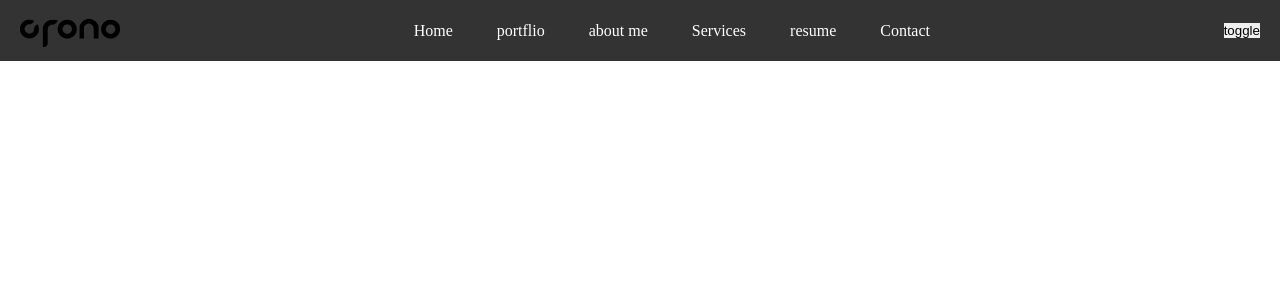
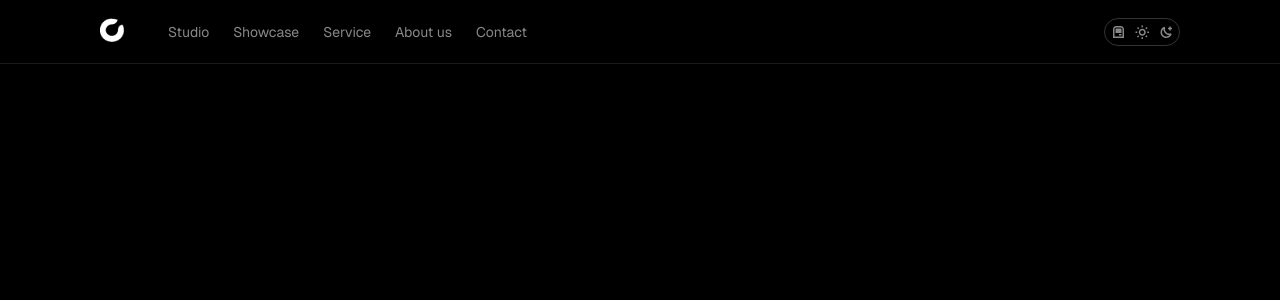
Before and after one commit to Adam1048596/crono, a React (Vite) app: page / in a window 1280 px wide. Shown: the top 300 px of the page. Built offline with nearby package versions, Linux system fonts and the light colour scheme.

Commit message:
finishing navbar frontend

```diff
--- a/src/components/navbar/navbar.jsx
+++ b/src/components/navbar/navbar.jsx
@@ -1,24 +1,13 @@
 import './navbar.scss';
-import cronoLogo from '../../assets/crono-black-logo.png';
+import cronoLogo from '../../assets/navbar-white-logo.png';
 
-// navbar component
-const NavBar = () => {
-  const className = "navbar";
-  return (
-    <div className={className}>
-      <Logo />
-      <Nav />
-      <ThemeToggle />
-    </div>
-  );
-}
 // logo component
 const Logo = () => {
   const className = "logo";
   return (
     <a
-      href=""
-      className={className}>
+    href=""
+    className={className}>
     <img src={cronoLogo} alt="" />
     </a>
   );
@@ -28,21 +17,102 @@ const Nav = () => {
   const className = "nav";
   return (
     <ul className={className}>
-      <li><a href="">Home</a></li>
-      <li><a href="">portflio</a></li>
-      <li><a href="">about me</a></li>
-      <li><a href="">Services</a></li>
-      <li><a href="">resume</a></li>
-      <li><a href="">Contact</a></li>
+      <li><a href="#">Studio</a></li>
+      <li><a href="#">Showcase</a></li>
+      <li><a href="#">Service</a></li>
+      <li><a href="#">About us</a></li>
+      <li><a href="#">Contact</a></li>
     </ul>
   );
 }
+// switch light & dark mode component
 const ThemeToggle = () => {
   const className = "theme-toggle";
-  return <button className={className}>toggle</button>
+  return(
+    <div className={className}>
+      <svg className="iconAdd"
+      data-testid="geist-icon"
+      height="16"
+      width="16"
+      viewBox="0 0 16 16"
+      strokeLinejoin="round"
+      xmlns="http://www.w3.org/2000/svg"
+      >
+      <path
+      fillRule="evenodd"
+      clipRule="evenodd"
+      d="M0.5 3.25C0.5 1.45507 1.95507 0 3.75 0H8.25C10.0449 0 11.5 1.45507 11.5 3.25V11.25V12H10.75H1.25H0.5V11.25V3.25ZM3.75 1.5C2.7835
+      1.5 2 2.2835 2 3.25V10.5H10V3.25C10 2.2835 9.2165 1.5 8.25 1.5H3.75ZM3 3.5C3 2.94772 3.44772 2.5 4 2.5H8C8.55228 2.5 9 2.94772 9
+      3.5V7H3V3.5ZM6.5 9.5H9V8H6.5V9.5Z"
+      fill="currentColor"
+      transform="translate(2.5, 2)"
+      />
+      </svg>
+      <svg className="iconLight"
+      data-testid="geist-icon"
+      height="16"
+      width="16"
+      strokeLinejoin="round"
+      viewBox="0 0 16 16"
+      xmlns="http://www.w3.org/2000/svg"
+      >
+      <path
+      fillRule="evenodd"
+      clipRule="evenodd"
+      d="M7.75 1V0.25H6.25V1V1.25V2H7.75V1.25V1ZM7 9C8.10457 9 9 8.10457 9 7C9 5.89543
+      8.10457 5 7 5C5.89543 5 5 5.89543 5 7C5 8.10457 5.89543 9 7 9ZM7 10.5C8.933 10.5 10.5
+      8.933 10.5 7C10.5 5.067 8.933 3.5 7 3.5C5.067 3.5 3.5 5.067 3.5 7C3.5 8.933 5.067 10.5
+      7 10.5ZM7.75 12V12.75V13V13.75H6.25V13V12.75V12H7.75ZM12 6.25H12.75H13H13.75V7.75H13H12.75H12V6.25ZM1
+      6.25H0.25V7.75H1H1.25H2V6.25H1.25H1ZM10.0052 2.93414L10.5355 2.40381L10.7123 2.22703L11.2426
+      1.6967L12.3033 2.75736L11.773 3.28769L11.5962 3.46447L11.0659 3.9948L10.0052 2.93414ZM2.22703
+      10.7123L1.6967 11.2426L2.75736 12.3033L3.28769 11.773L3.46447 11.5962L3.9948 11.0659L2.93414
+      10.0052L2.40381 10.5355L2.22703 10.7123ZM2.93414 3.9948L2.40381 3.46447L2.22703 3.28769L1.6967
+      2.75736L2.75736 1.6967L3.28769 2.22703L3.46447 2.40381L3.9948 2.93414L2.93414 3.9948ZM10.7123
+      11.773L11.2426 12.3033L12.3033 11.2426L11.773 10.7123L11.5962 10.5355L11.0659 10.0052L10.0052
+      11.0659L10.5355 11.5962L10.7123 11.773Z"
+      fill="currentColor"
+      transform="translate(1.25, 1.25)"
+      />
+      </svg>
+      <svg className="iconDark"
+      data-testid="geist-icon"
+      height="16"
+      width="16"
+      strokeLinejoin="round"
+      viewBox="0 0 16 16"
+      xmlns="http://www.w3.org/2000/svg"
+      >
+      <path
+      fillRule="evenodd"
+      clipRule="evenodd"
+      d="M10.5 0.25V1V1.5H11L11.75 1.5V3H11H10.5V3.5V4.25H9V3.5V3H8.5H7.75V1.5H8.5H9V1V0.25H10.5ZM3.25514
+      2.75496C2.33413 3.53491 1.75 4.69972 1.75 6C1.75 8.34721 3.65279 10.25 6 10.25C7.30029 10.25 8.4651
+      9.66587 9.24505 8.74485C9.16377 8.74827 9.08207 8.74999 9 8.74999C5.82436 8.74999 3.25 6.17563 3.25
+      2.99999C3.25 2.91792 3.25172 2.83623 3.25514 2.75496ZM0.25 6C0.25 3.51072 1.83142 1.39271 4.042
+      0.592193L5.00256 1.55275C4.83933 2.00347 4.75 2.49047 4.75 2.99999C4.75 5.3472 6.65279 7.24999 9
+      7.24999C9.50953 7.24999 9.99653 7.16065 10.4473 6.99743L11.4078 7.95798C10.6073 10.1686 8.48929 11.75
+      6 11.75C2.82436 11.75 0.25 9.17564 0.25 6Z"
+      fill="currentColor"
+      transform="translate(2.25, 2.25)"
+      />
+      </svg>
+    </div>
+  )
 }
-
-
-
-
+// navbar component
+const NavBar = () => {
+  const className = "navbar";
+  const sticky = "container";
+  return (
+    <div className={sticky}>
+      <div className={className}>
+        <div className="left-group">
+          <Logo />
+          <Nav />
+        </div>
+        <ThemeToggle />
+      </div>
+    </div>
+  );
+}
 export default NavBar
--- a/src/components/navbar/navbar.scss
+++ b/src/components/navbar/navbar.scss
@@ -1,36 +1,57 @@
+//navbar styles file
+.container{
+  position: sticky;
+  top: 0;
+  background: rgb(0 0 0 / 80%);
+  box-shadow: inset 0 -1px 0 0 rgb(255 255 255 / 10%);
   .navbar {
+    @media (max-width: 500px) {   padding: 0 15px; }
     display: flex;
+    flex-wrap: wrap;
     justify-content: space-between;
     align-items: center;
-  padding: 10px 20px;
-  background-color: #333;
-  .logo {
-    img {
-      width: 10vw;
-      max-width: 100px;
-      min-width: 80px;
-      height: auto;
-    }
-  }
+    height: 64px;
+    padding: 0 100px;
+    // logo and nav are grouped on the left
+    .left-group{ display: flex; align-items: center; gap: 44px; }
+
+    // logo styles
+    .logo { img { width: 24px; height: auto; } }
+
+    //navigation styles
     .nav {
+      @media (max-width: 500px) { display: none; }
       display: flex;
-    gap: 20px;
+      gap: 24px;
       list-style: none;
       li {
         a {
-        color: white;
           text-decoration: none;
-        font-weight: 500;
-        padding: 8px 12px;
-        border-radius: 4px;
-        transition: background-color 0.3s ease;
+          font-family: 'Geist';
+          color: #888888;
+          font-weight: 400;
+          font-size: 14px;
+          transition: color .17s ease;
+          &:hover { color: #fff; }
+        }
+      }
+    }
 
-        &:hover,
-        &:focus {
-          background-color: #555;  // subtle hover effect
+    // switch light & dark mode component
+    .theme-toggle {
+      display: flex;
+      gap: 8px;
+      justify-content: center;
+      align-items: center;
+      border-radius: 9999px;
+      border: 1px solid rgba(255, 255, 255, 0.2);
+      padding: 5px 5px 5px 5px;
+      .iconLight,
+      .iconDark,
+      .iconAdd{
+        color: #888888;
+        &:hover { color: #fff; opacity: .8; }
       }
     }
   }
 }
-  .theme-toggle{}
-}
--- a/src/fonts.scss
+++ b/src/fonts.scss
@@ -1,9 +1,9 @@
-@font-face { font-family: 'Geist'; src: url('../assets/fonts/Geist-Black.ttf') format('truetype'); font-weight: 900; font-style: normal; }
-@font-face { font-family: 'Geist'; src: url('../assets/fonts/Geist-ExtraBold.ttf') format('truetype'); font-weight: 800; font-style: normal; }
-@font-face { font-family: 'Geist'; src: url('../assets/fonts/Geist-Bold.ttf') format('truetype'); font-weight: 700; font-style: normal; }
-@font-face { font-family: 'Geist'; src: url('../assets/fonts/Geist-SemiBold.ttf') format('truetype'); font-weight: 600; font-style: normal; }
-@font-face { font-family: 'Geist'; src: url('../assets/fonts/Geist-Medium.ttf') format('truetype'); font-weight: 500; font-style: normal; }
-@font-face { font-family: 'Geist'; src: url('../assets/fonts/Geist-Regular.ttf') format('truetype'); font-weight: 400; font-style: normal; }
-@font-face { font-family: 'Geist'; src: url('../assets/fonts/Geist-Light.ttf') format('truetype'); font-weight: 300; font-style: normal; }
-@font-face { font-family: 'Geist'; src: url('../assets/fonts/Geist-ExtraLight.ttf') format('truetype'); font-weight: 200; font-style: normal; }
-@font-face { font-family: 'Geist'; src: url('../assets/fonts/Geist-Thin.ttf') format('truetype'); font-weight: 100; font-style: normal; }
+@font-face { font-family: 'Geist'; src: url('./assets/fonts/Geist-Thin.ttf') format('truetype'); font-weight: 100; font-style: normal; }
+@font-face { font-family: 'Geist'; src: url('./assets/fonts/Geist-ExtraLight.ttf') format('truetype'); font-weight: 200; font-style: normal; }
+@font-face { font-family: 'Geist'; src: url('./assets/fonts/Geist-Light.ttf') format('truetype'); font-weight: 300; font-style: normal; }
+@font-face { font-family: 'Geist'; src: url('./assets/fonts/Geist-Regular.ttf') format('truetype'); font-weight: 400; font-style: normal; }
+@font-face { font-family: 'Geist'; src: url('./assets/fonts/Geist-Medium.ttf') format('truetype'); font-weight: 500; font-style: normal; }
+@font-face { font-family: 'Geist'; src: url('./assets/fonts/Geist-SemiBold.ttf') format('truetype'); font-weight: 600; font-style: normal; }
+@font-face { font-family: 'Geist'; src: url('./assets/fonts/Geist-Bold.ttf') format('truetype'); font-weight: 700; font-style: normal; }
+@font-face { font-family: 'Geist'; src: url('./assets/fonts/Geist-ExtraBold.ttf') format('truetype'); font-weight: 800; font-style: normal; }
+@font-face { font-family: 'Geist'; src: url('./assets/fonts/Geist-Black.ttf') format('truetype'); font-weight: 900; font-style: normal; }
--- a/src/index.scss
+++ b/src/index.scss
@@ -1,6 +1,6 @@
 * { margin: 0; padding: 0; border: 0 }
 html { width: 100%; height: 100%; overflow: hidden; }
-body { width: 100%; height: 100%; }
+body { width: 100%; height: 100%; background-color: #000;}
 ul,ol { list-style: none }
 a:hover { text-decoration: none }
 a { text-decoration: none }
```
Also changed, not shown: src/assets/iconLight.html (added, +27 -0 lines), index.html (line endings or trailing spaces), src/assets/iconDark.svg (added), src/assets/navbar-white-logo.png (added). Lines whose indentation alone changed are shown as unchanged.
